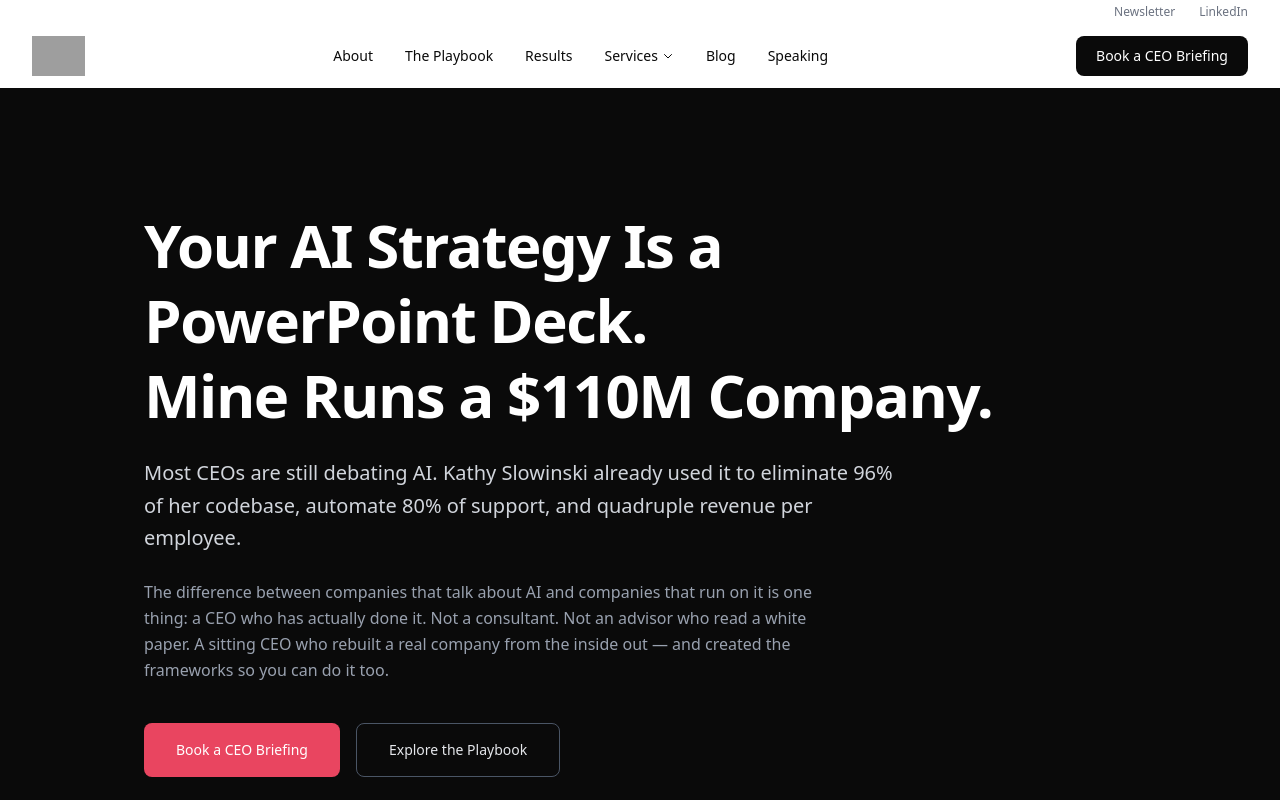
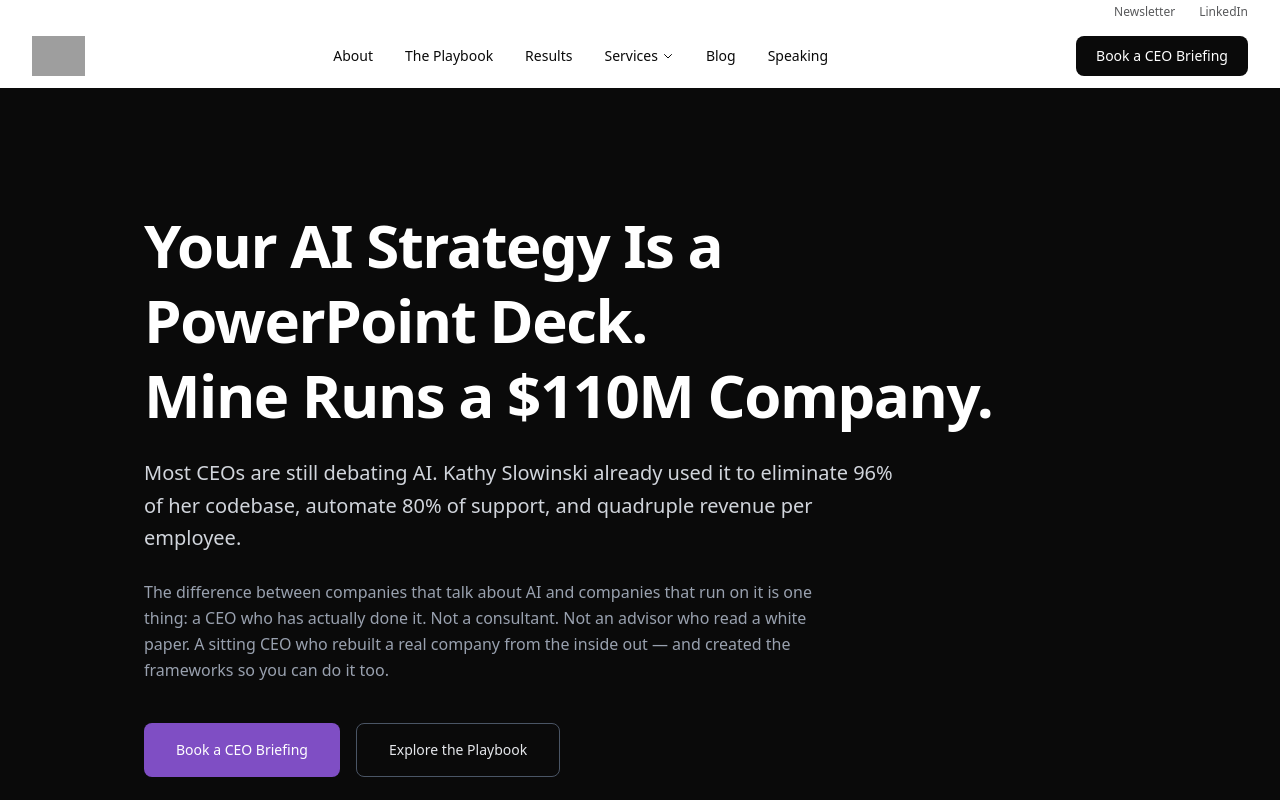
Before and after one commit to kanaekim/theaiboss-site, a Next.js app: page / in a window 1280 px wide. Shown: the top 800 px of the page. Built offline with nearby package versions, Linux system fonts and the light colour scheme; grey boxes are pictures that could not be loaded.

Commit message:
Update globals.css

```diff
--- a/src/app/globals.css
+++ b/src/app/globals.css
@@ -3,13 +3,13 @@
 @theme inline {
   --color-background: #ffffff;
   --color-foreground: #0a0a0a;
-  --color-accent: #1a1a2e;
-  --color-accent-light: #16213e;
-  --color-cta: #e94560;
-  --color-cta-hover: #c73e54;
-  --color-muted: #6b7280;
-  --color-border: #e5e7eb;
-  --color-surface: #f9fafb;
+  --color-accent: #7f4ec4;
+  --color-accent-light: #b995ec;
+  --color-cta: #7f4ec4;;
+  --color-cta-hover: #b995ec;
+  --color-muted: #58595b;
+  --color-border: #d2bef1;
+  --color-surface: #f6f2fc;
   --font-sans: var(--font-inter);
 }
 
```
